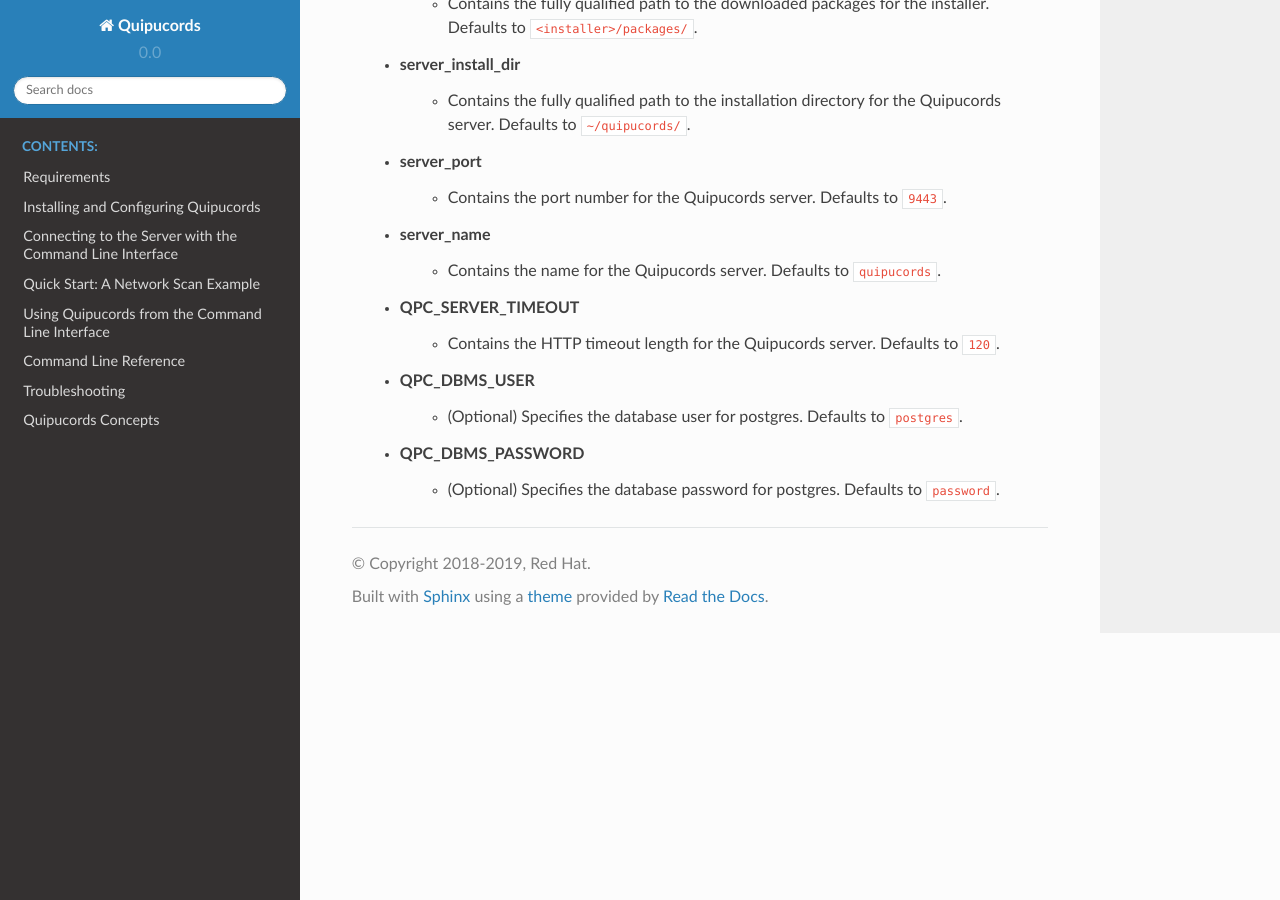
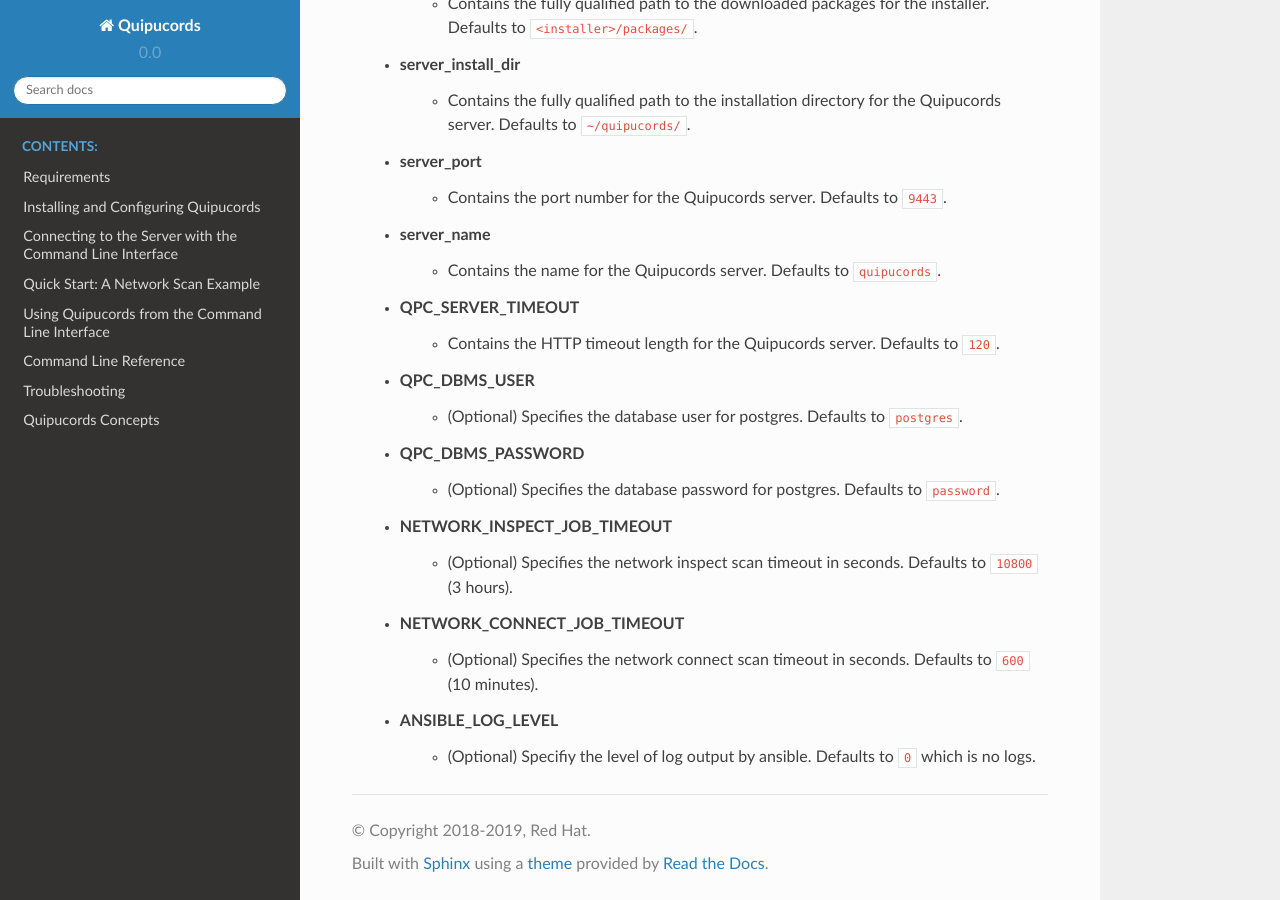
Before and after one commit to quipucords/quipudocs, a Sphinx documentation site: the page built from source/install_scripted.rst, in a window 1280 px wide and 900 px high, scrolled down 3843 px. Built offline with Sphinx 7.4.7 and the Read the Docs theme 2.0.0, drawn with Linux system fonts in a browser that asks for light colours.

Commit message:
Update docs for new install options for ansible runner. (#5)

```diff
--- a/source/install_scripted.rst
+++ b/source/install_scripted.rst
@@ -137,3 +137,9 @@
     - (Optional) Specifies the database user for postgres. Defaults to ``postgres``.
  - **QPC_DBMS_PASSWORD**
     - (Optional) Specifies the database password for postgres. Defaults to ``password``.
+ - **NETWORK_INSPECT_JOB_TIMEOUT**
+    - (Optional) Specifies the network inspect scan timeout in seconds. Defaults to ``10800`` (3 hours).
+ - **NETWORK_CONNECT_JOB_TIMEOUT**
+    - (Optional) Specifies the network connect scan timeout in seconds. Defaults to ``600`` (10 minutes).
+ - **ANSIBLE_LOG_LEVEL**
+    - (Optional) Specifiy the level of log output by ansible. Defaults to ``0`` which is no logs.
```
